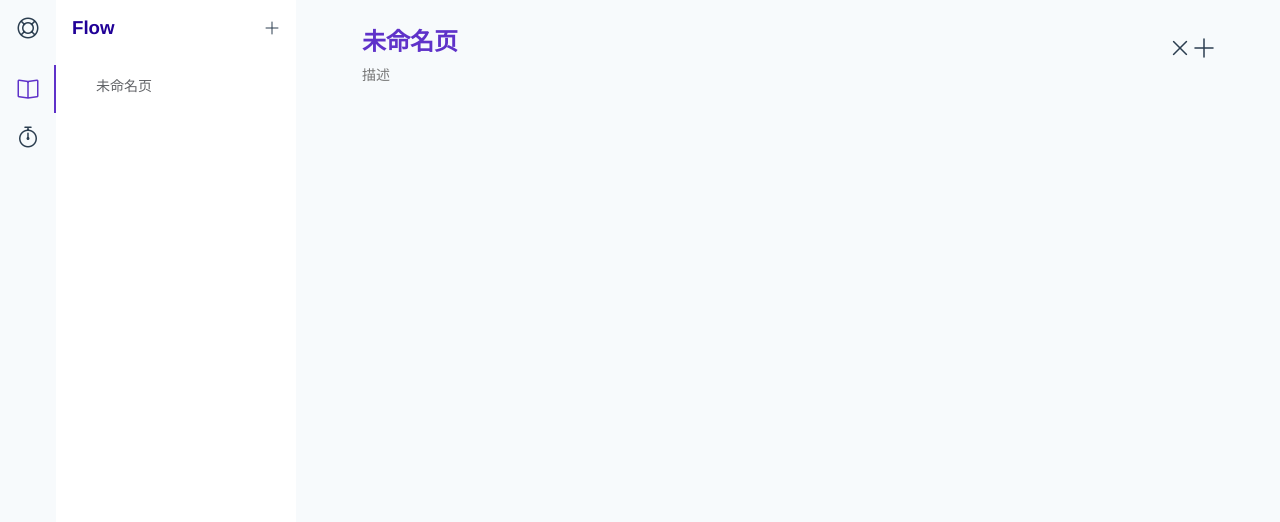
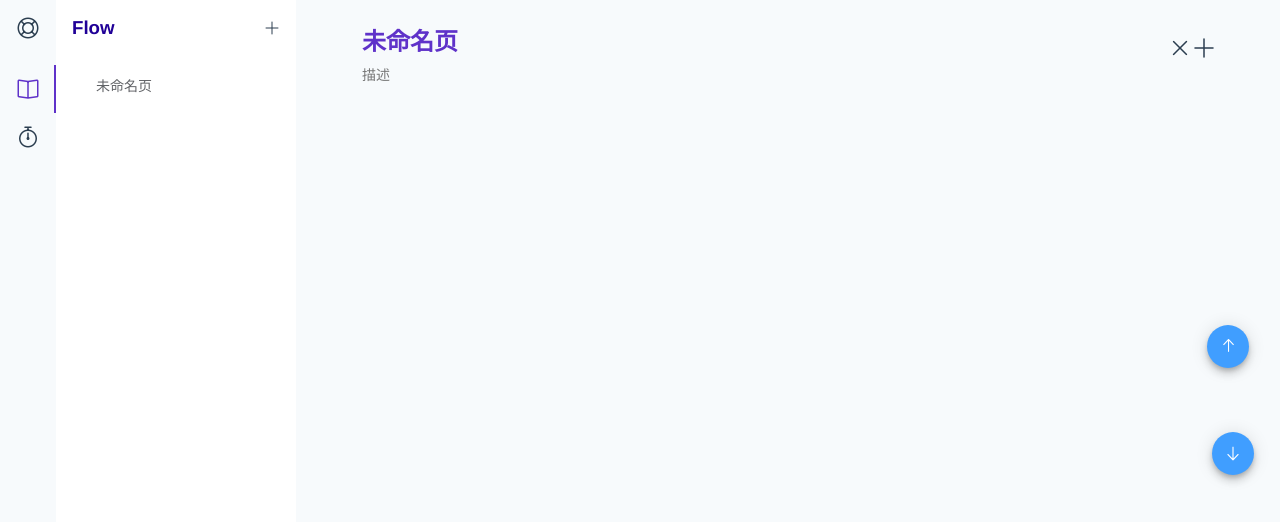
Before and after one commit to WX-DongXing/flow-doc, a Vue app: page / in a window 1280 px wide. Both pictures are taken after a click on the icon 272 px from the left and 28 px from the top of the page. Shown: the top 522 px of the page. Built offline with nearby package versions, Linux system fonts and the light colour scheme; a web font is replaced by a local one.

Commit message:
feat: record actions

```diff
--- a/src/views/flow/index.vue
+++ b/src/views/flow/index.vue
@@ -1,5 +1,7 @@
 <template>
   <div class="flow">
+
+    <!-- S aside -->
     <aside class="flow__aside">
       <div class="flow__name">
         <h3>Flow</h3>
@@ -9,6 +11,9 @@
         <el-tree :data="source" :props="treeProps" @node-click="handleNodeClick"></el-tree>
       </div>
     </aside>
+    <!-- E aside -->
+
+    <!-- S page content -->
     <section class="flow__page" v-if="activePage">
       <div class="flow__header">
         <div class="flow__info">
@@ -36,6 +41,8 @@
           <i class="el-icon-plus flow__close" @click="handleAddRecord"></i>
         </div>
       </div>
+      <!-- / page header -->
+
       <div class="flow__content">
         <record-card
           v-for="(record, index) of records"
@@ -44,11 +51,24 @@
           :data="record"
         />
       </div>
+      <!-- / page content -->
+
+      <div class="flow__actions">
+        <el-button type="primary" icon="el-icon-top" circle></el-button>
+        <el-button type="primary" icon="el-icon-bottom" circle></el-button>
+      </div>
+      <!-- / page actions -->
+
     </section>
+    <!-- E page content -->
+
+    <!-- S none page -->
     <section class="flow__none" v-else>
       <i class="el-icon-files"></i>
       <p>暂无数据</p>
     </section>
+    <!-- E none page -->
+
   </div>
 </template>
 
@@ -133,12 +153,13 @@ export default {
   width: 100%;
   overflow: auto;
 
-  aside {
+  &__aside {
     width: 240px;
     background: white;
   }
 
-  section {
+  &__page {
+    position: relative;
     height: 100vh;
     width: 100%;
     overflow: auto;
@@ -226,5 +247,24 @@ export default {
     box-sizing: border-box;
     padding: 0 48px;
   }
+
+  &__actions {
+    position: fixed;
+    display: flex;
+    flex-flow: column nowrap;
+    justify-content: space-between;
+    align-items: center;
+    height: 150px;
+    width: 56px;
+    z-index: 1;
+    top: calc(50% - 75px);
+    right: 24px;
+
+    button {
+      font-size: 18px;
+      border: none;
+      box-shadow: 0 3px 5px -1px rgb(0 0 0 / 20%), 0 6px 10px 0 rgb(0 0 0 / 14%), 0 1px 18px 0 rgb(0 0 0 / 12%);
+    }
+  }
 }
 </style>
```
